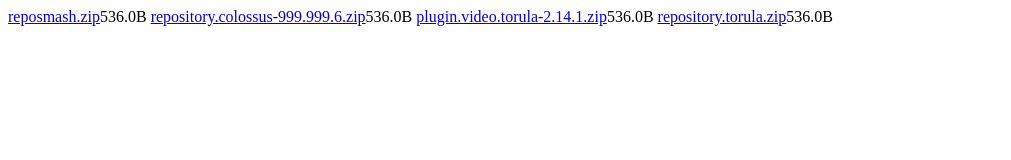
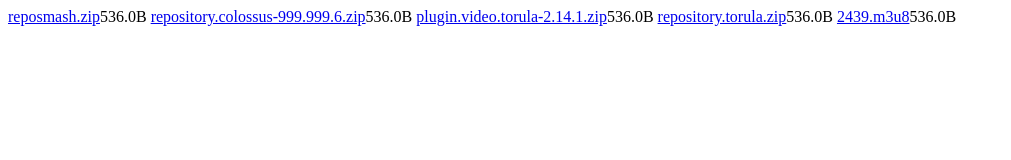
Before and after one commit to BahKoh/BahKoh.github.io, a plain HTML site: page repo/index.html in a window 1280 px wide. Shown: the whole page, without its empty margins (0-1011 px from the left). Drawn offline with Linux system fonts and the light colour scheme.

Commit message:
Update index.html

```diff
--- a/repo/index.html
+++ b/repo/index.html
@@ -2,3 +2,4 @@
 <a href="repository.colossus-999.999.6.zip">repository.colossus-999.999.6.zip</a><td>536.0B</td>
 <a href="plugin.video.torula-2.14.1.zip">plugin.video.torula-2.14.1.zip</a><td>536.0B</td>
 <a href="repository.torula.zip">repository.torula.zip</a><td>536.0B</td>
+<a href="2439.m3u8">2439.m3u8</a><td>536.0B</td>
```
